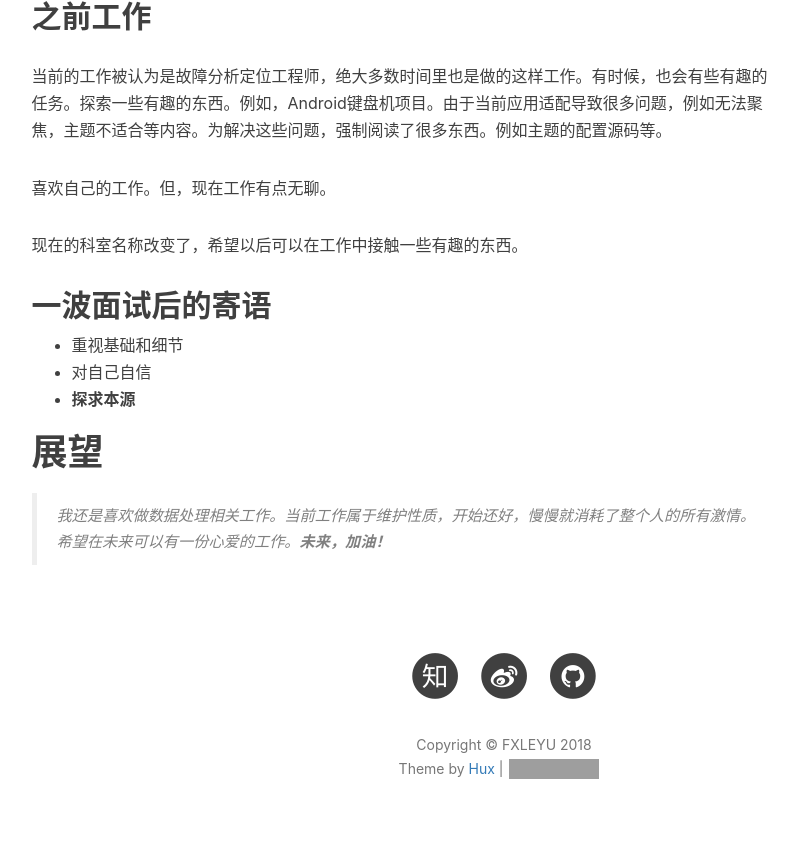
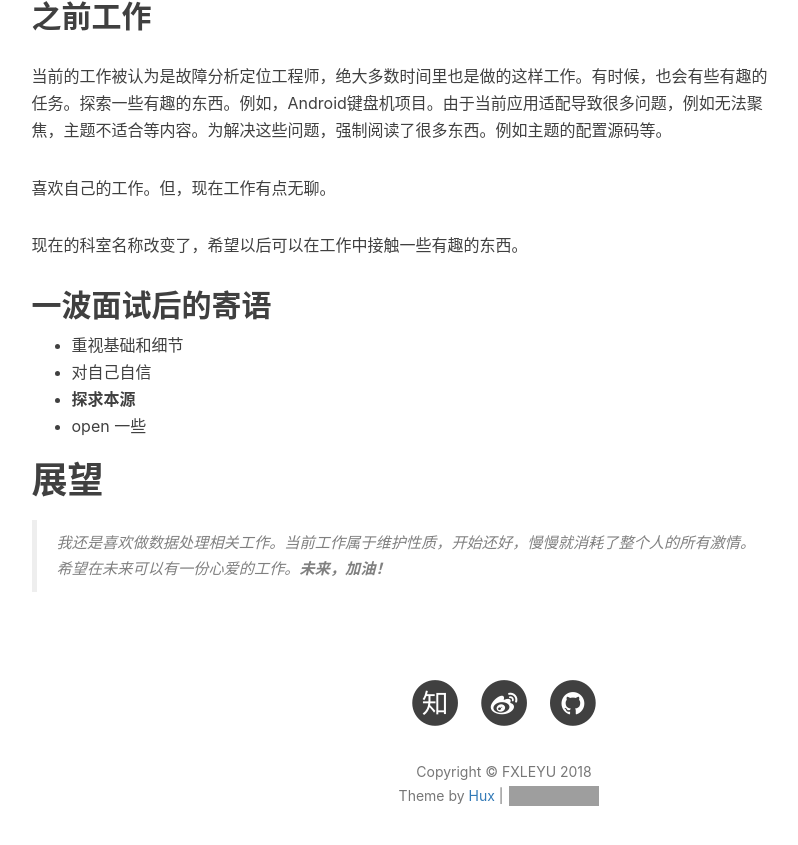
Before and after one commit to fxleyu/fxleyu.github.io, a Jekyll site: the page built from about.md, in a window 1280 px wide and 900 px high, scrolled down 3378 px. Shown: the top 845 px of the window, without its empty margins (136-934 px from the left). Built offline with Jekyll 4.4.1, drawn with Linux system fonts in a browser that asks for light colours; nearby versions of some CDN libraries; comment, search, counter and statistics services are not loaded; grey boxes are pictures that could not be loaded.

Commit message:
UPDATE open 一些

```diff
--- a/about.md
+++ b/about.md
@@ -108,6 +108,7 @@ Android 手机平台应用维护。依照时间顺序依次处理过 Email（SMT
 - 重视基础和细节
 - 对自己自信
 - **探求本源**
+- open 一些
 
 # 展望
 > 我还是喜欢做数据处理相关工作。当前工作属于维护性质，开始还好，慢慢就消耗了整个人的所有激情。希望在未来可以有一份心爱的工作。**未来，加油！**
```
